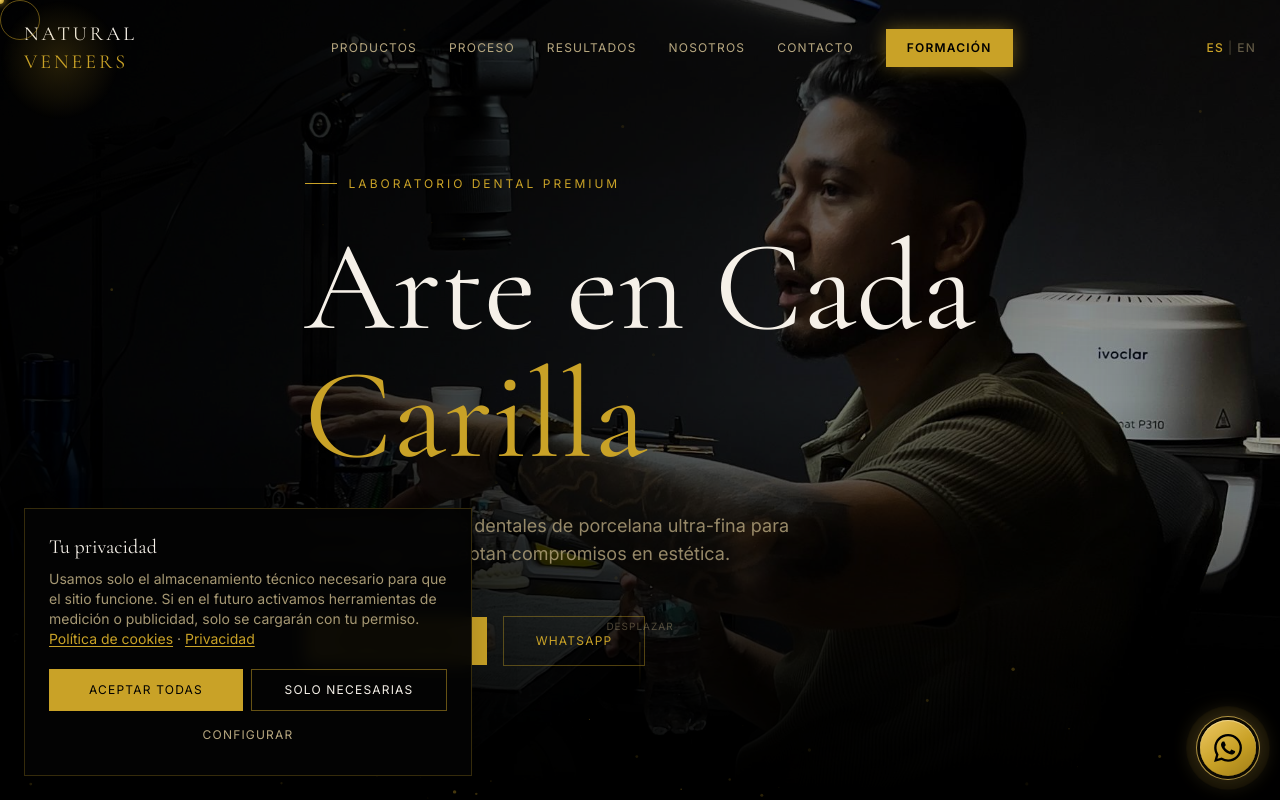
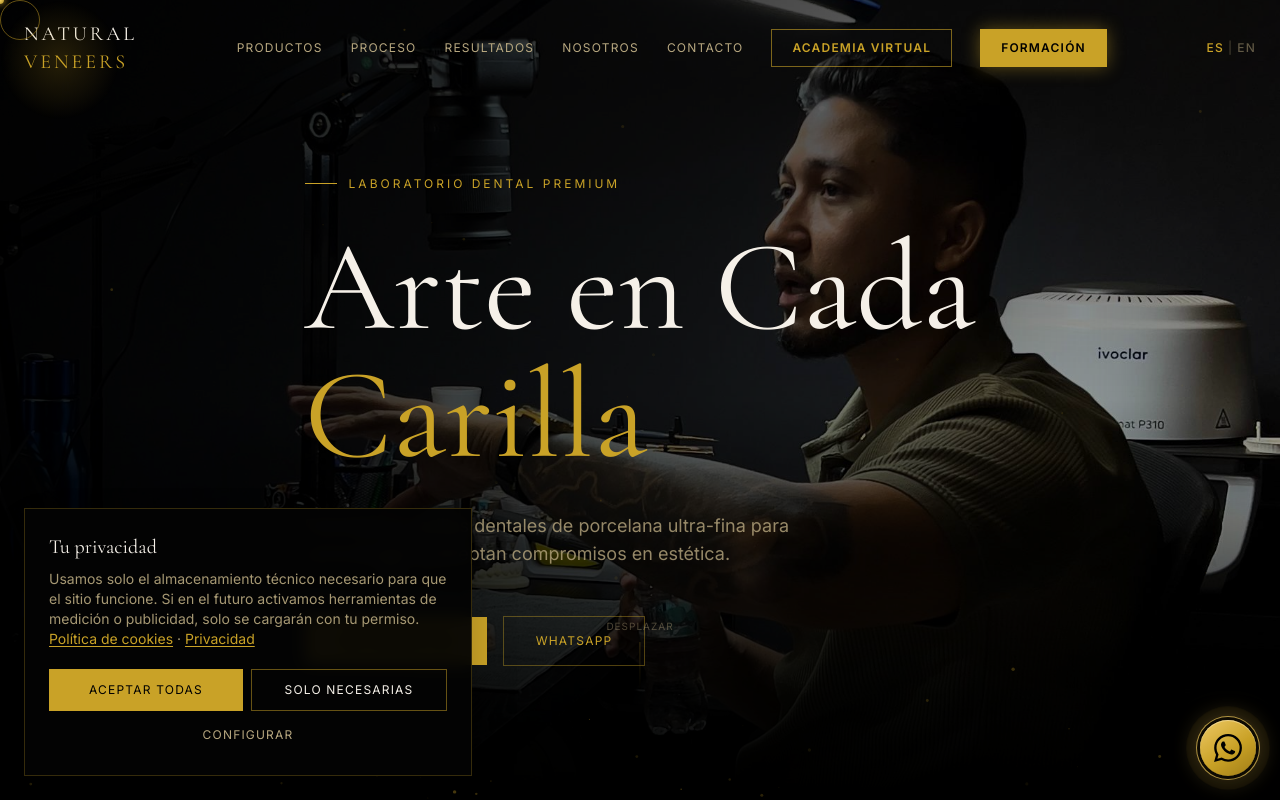
Before and after one commit to anuartalaigua0403-gif/LANDING-PAGE-NATURAL-VENEERS, a Next.js app: page / in a window 1280 px wide. Shown: the top 800 px of the page. Built offline with nearby package versions, Linux system fonts and the light colour scheme.

Commit message:
academia: botón "Academia Virtual" en el menú y el pie

```diff
--- a/src/components/layout/Footer.tsx
+++ b/src/components/layout/Footer.tsx
@@ -12,7 +12,7 @@ import { openCookiePreferences } from '@/lib/consent'
 export default function Footer() {
   const T = useT()
   const year = new Date().getFullYear()
-  const isTraining = (usePathname() || '').startsWith('/entrena')
+  const isTraining = /^\/(entrena|academia)/.test(usePathname() || '')
   const waUrl = isTraining
     ? formatWhatsAppUrl(WA_FORMACION, WA_MSG_FORMACION)
     : formatWhatsAppUrl(WA_LAB, WA_MSG_LAB)
@@ -25,6 +25,7 @@ export default function Footer() {
     { href: '/#about', label: T(ui.nav.about) },
     { href: '/#contact', label: T(ui.nav.contact) },
     { href: '/entrena', label: T(ui.nav.training) },
+    { href: '/academia', label: T(ui.nav.academy) },
   ]
 
   return (
--- a/src/components/layout/Navbar.tsx
+++ b/src/components/layout/Navbar.tsx
@@ -14,6 +14,11 @@ export default function Navbar() {
   const T = useT()
   const pathname = usePathname()
   const onTraining = pathname?.startsWith('/entrena') ?? false
+  const onAcademy = pathname?.startsWith('/academia') ?? false
+  const academyCls = (base: string) =>
+    `${base} font-body font-semibold tracking-widest uppercase px-5 py-2.5 border transition-colors duration-300 ${
+      onAcademy ? 'bg-gold/15 text-gold-bright border-gold-bright' : 'text-gold border-gold/60 hover:border-gold-bright hover:text-gold-bright'
+    }`
 
   useEffect(() => {
     const handleScroll = () => setScrolled(window.scrollY > 60)
@@ -44,12 +49,15 @@ export default function Navbar() {
           <span className="font-display text-xl text-gold tracking-[0.15em]">VENEERS</span>
         </Link>
 
-        <div className="hidden lg:flex items-center gap-6 xl:gap-8">
+        <div className="hidden xl:flex items-center gap-7">
           {navLinks.map((link) => (
             <Link href={link.href} key={link.href} className="font-body text-xs tracking-widest text-mist hover:text-gold transition-colors duration-300 uppercase">
               {link.label}
             </Link>
           ))}
+          <Link href="/academia" aria-current={onAcademy ? 'page' : undefined} className={academyCls("text-xs whitespace-nowrap")}>
+            {T(ui.nav.academy)}
+          </Link>
           <Link
             href="/entrena"
             aria-current={onTraining ? 'page' : undefined}
@@ -63,7 +71,7 @@ export default function Navbar() {
 
         <div className="flex items-center gap-6">
           <LanguageToggle />
-          <button className="lg:hidden flex flex-col gap-1.5 w-6" onClick={() => setMenuOpen(!menuOpen)} aria-label="Menu" aria-expanded={menuOpen}>
+          <button className="xl:hidden flex flex-col gap-1.5 w-6" onClick={() => setMenuOpen(!menuOpen)} aria-label="Menu" aria-expanded={menuOpen}>
             <span className={`block h-px bg-cream transition-all duration-300 ${menuOpen ? 'rotate-45 translate-y-2' : ''}`} />
             <span className={`block h-px bg-cream transition-all duration-300 ${menuOpen ? 'opacity-0' : ''}`} />
             <span className={`block h-px bg-cream transition-all duration-300 ${menuOpen ? '-rotate-45 -translate-y-2' : ''}`} />
@@ -75,13 +83,16 @@ export default function Navbar() {
         <motion.div
           initial={{ opacity: 0, y: -10 }}
           animate={{ opacity: 1, y: 0 }}
-          className="lg:hidden absolute top-full left-0 right-0 bg-obsidian/95 backdrop-blur-xl border-b border-gold/10 py-6 px-6 flex flex-col gap-5"
+          className="xl:hidden absolute top-full left-0 right-0 bg-obsidian/95 backdrop-blur-xl border-b border-gold/10 py-6 px-6 flex flex-col gap-5"
         >
           {navLinks.map((link) => (
             <Link href={link.href} key={link.href} onClick={() => setMenuOpen(false)} className="font-body text-sm tracking-widest text-mist hover:text-gold transition-colors duration-300 uppercase">
               {link.label}
             </Link>
           ))}
+          <Link href="/academia" onClick={() => setMenuOpen(false)} aria-current={onAcademy ? 'page' : undefined} className={academyCls('self-start text-sm')}>
+            {T(ui.nav.academy)}
+          </Link>
           <Link
             href="/entrena"
             onClick={() => setMenuOpen(false)}
```
